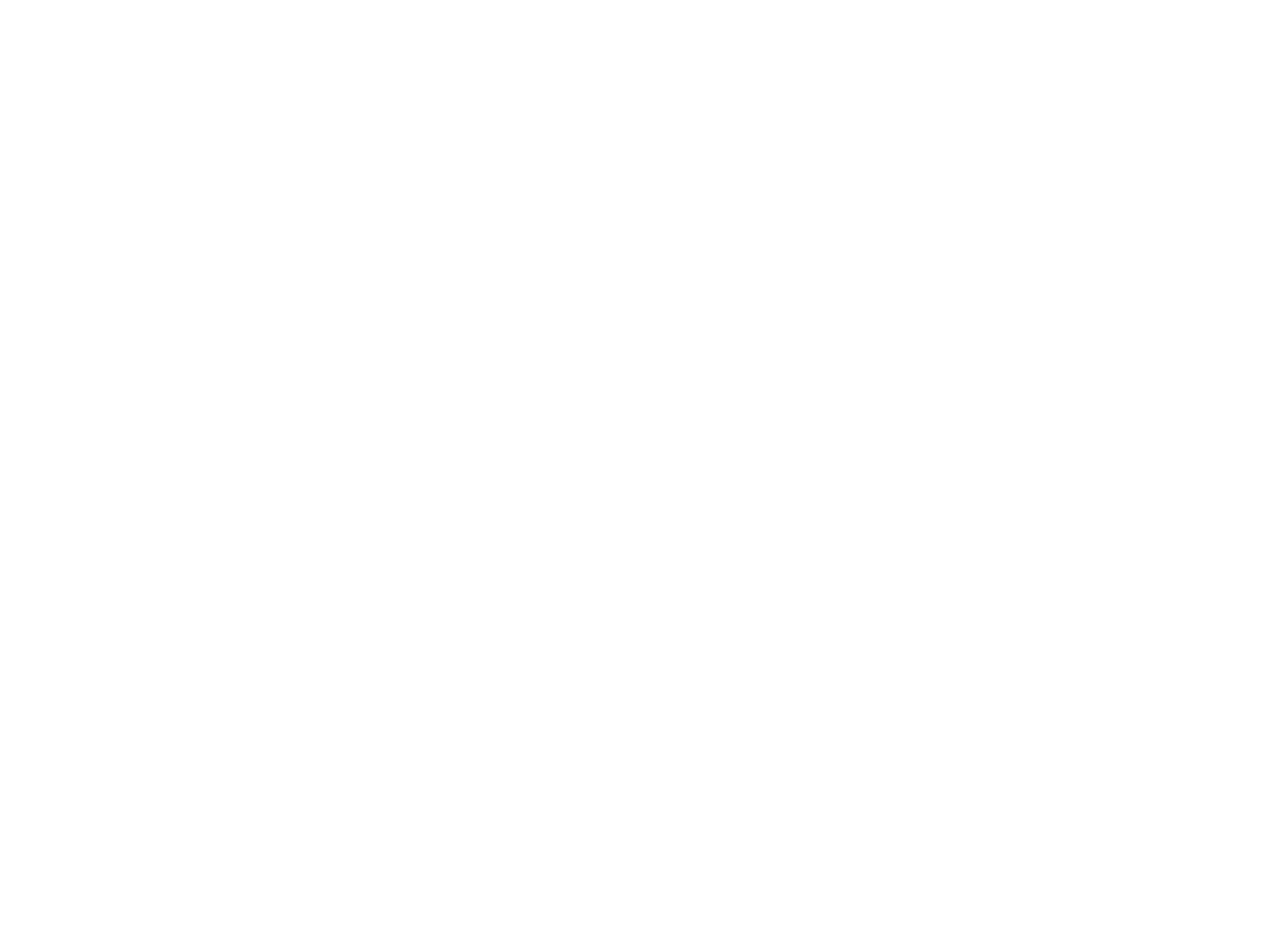
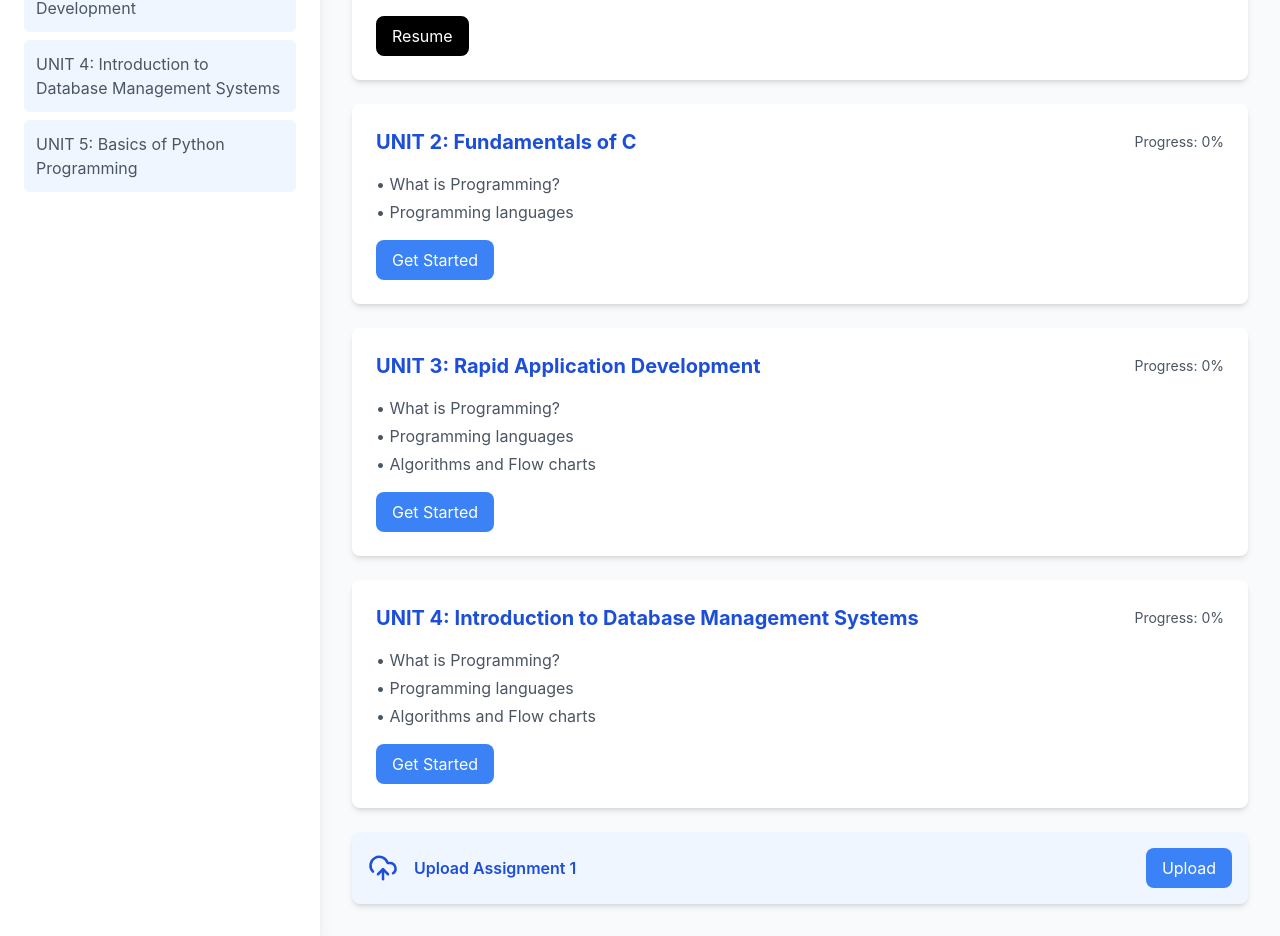
Before and after one commit to michellenikeetha/base_lms, a React (Create React App) app: page /my-learning/my-course in a window 1280 px wide. Before the commit this address had no page. Shown: the part 236-1172 px from the top of the page. Before the commit the page ends 800 px from the top, so only its background shows below. Built offline with nearby package versions, Linux system fonts and the light colour scheme.

Commit message:
mycourse pages

```diff
--- a/src/App.jsx
+++ b/src/App.jsx
@@ -14,6 +14,7 @@ import SubmitAssignment from './components/SubmitAssignment';
 import AnnouncementsPage from './components/AnnouncementsPage';
 import AnnouncementDetail from './components/AnnouncementDetail';
 import MyLearning from './components/MyLearningPage';
+import MyCoursePage from './components/MyCoursePage.jsx';
 
 function App() {
   return (
@@ -32,6 +33,7 @@ function App() {
         <Route path="/announcements" element={<AnnouncementsPage />} />
         <Route path="/announcements/ai-for-everyone" element={<AnnouncementDetail />} />
         <Route path="/my-learning" element={<MyLearning />} />
+        <Route path="/my-learning/my-course" element={<MyCoursePage />} />
       </Routes>
     </Router>
   );
--- a/src/components/MyCourseCard.jsx
+++ b/src/components/MyCourseCard.jsx
@@ -1,6 +1,19 @@
 import React from 'react';
+import { useNavigate } from 'react-router-dom';
 
 const MyCourseCard = ({ image, title, description, progress }) => {
+    const navigate = useNavigate();
+
+    const handleButtonClick = () => {
+        if (progress === 100) {
+          navigate('my-learning/view-certificate');
+        } else if (progress !== undefined) {
+          navigate('/my-learning/course-progress');
+        } else {
+          navigate('/my-learning/my-course');
+        }
+    };
+
   return (
     <div className="flex items-center bg-white shadow-md rounded-lg p-4 mb-4">
       <img src={image} alt={title} className="w-32 h-24 rounded-md object-cover" />
@@ -19,6 +32,7 @@ const MyCourseCard = ({ image, title, description, progress }) => {
             ? 'bg-black'
             : 'bg-blue-500'
         } text-white px-4 py-2 rounded-lg hover:opacity-90`}
+        onClick={handleButtonClick}
       >
         {progress === 100 ? 'View Certificate' : progress !== undefined ? 'Resume' : 'Get Started'}
       </button>
--- /dev/null
+++ b/src/components/MyCoursePage.jsx
@@ -0,0 +1,102 @@
+import React, { useState } from 'react';
+import { FileText, UploadCloud } from 'lucide-react';
+
+const MyCoursePage = () => {
+  const [assignmentUploaded, setAssignmentUploaded] = useState(false);
+
+  const handleAssignmentUpload = () => {
+    setAssignmentUploaded(true);
+  };
+
+  const units = [
+    {
+      title: "UNIT 1: Introduction to Programming",
+      description: ["What is Programming?", "Programming languages", "Algorithms and Flow charts"],
+      progress: 55,
+    },
+    {
+      title: "UNIT 2: Fundamentals of C",
+      description: ["What is Programming?", "Programming languages"],
+      progress: 0,
+    },
+    {
+      title: "UNIT 3: Rapid Application Development",
+      description: ["What is Programming?", "Programming languages", "Algorithms and Flow charts"],
+      progress: 0,
+    },
+    {
+      title: "UNIT 4: Introduction to Database Management Systems",
+      description: ["What is Programming?", "Programming languages", "Algorithms and Flow charts"],
+      progress: 0,
+    },
+  ];
+
+  const sidebarUnits = [
+    "Introduction to Programming",
+    "Fundamentals of C",
+    "Rapid Application Development",
+    "Introduction to Database Management Systems",
+    "Basics of Python Programming",
+  ];
+
+  return (
+    <div className="flex min-h-screen bg-gray-50">
+      <div className="w-1/4 bg-white shadow-lg">
+        <h2 className="text-xl font-bold text-blue-700 px-6 py-4">Computer Science</h2>
+        <ul className="space-y-2 px-6">
+          {sidebarUnits.map((unit, index) => (
+            <li
+              key={index}
+              className="text-gray-600 bg-blue-50 p-3 rounded-md hover:bg-blue-100 cursor-pointer"
+            >
+              UNIT {index + 1}: {unit}
+            </li>
+          ))}
+        </ul>
+      </div>
+
+      <div className="flex-1 p-8">
+        <h1 className="text-2xl font-bold text-gray-800 mb-6">Computer Science</h1>
+        {units.map((unit, index) => (
+          <div key={index} className="bg-white shadow-md rounded-lg p-6 mb-6">
+            <div className="flex items-center justify-between mb-4">
+              <h2 className="text-xl font-bold text-blue-700">{unit.title}</h2>
+              <p className="text-sm text-gray-600">Progress: {unit.progress}%</p>
+            </div>
+            <ul className="text-gray-600 mb-4">
+              {unit.description.map((desc, i) => (
+                <li key={i} className="mb-1">
+                  • {desc}
+                </li>
+              ))}
+            </ul>
+            {unit.progress > 0 ? (
+              <button className="bg-black text-white px-4 py-2 rounded-lg">Resume</button>
+            ) : (
+              <button className="bg-blue-500 text-white px-4 py-2 rounded-lg">Get Started</button>
+            )}
+          </div>
+        ))}
+
+        <div className="bg-blue-50 p-4 rounded-lg shadow-md flex items-center justify-between">
+          <div className="flex items-center">
+            <UploadCloud size={30} className="text-blue-700 mr-4" />
+            <h3 className="text-blue-700 font-semibold">Upload Assignment 1</h3>
+          </div>
+          <button
+            onClick={handleAssignmentUpload}
+            className={`px-4 py-2 rounded-lg ${
+              assignmentUploaded
+                ? "bg-green-500 text-white"
+                : "bg-blue-500 text-white hover:bg-blue-600"
+            }`}
+          >
+            {assignmentUploaded ? "Done" : "Upload"}
+          </button>
+        </div>
+      </div>
+    </div>
+  );
+};
+
+export default MyCoursePage;
```
